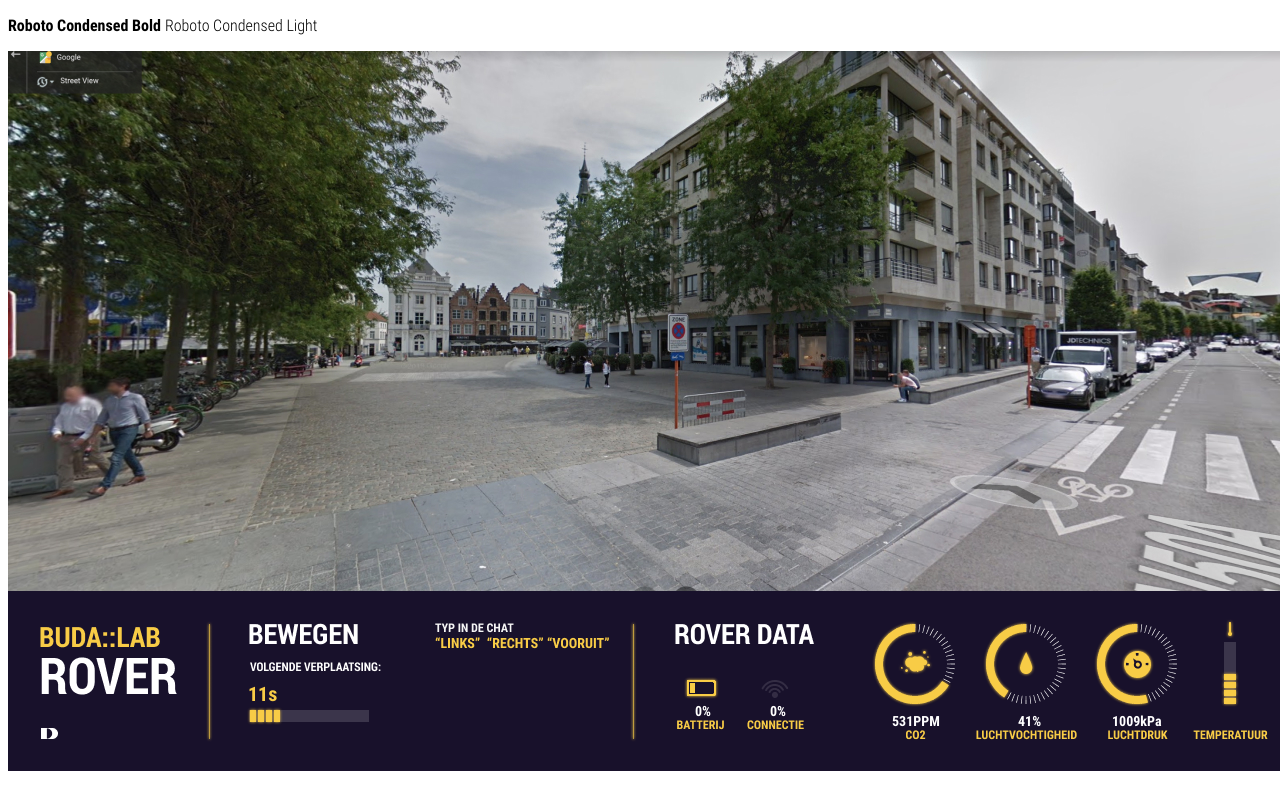
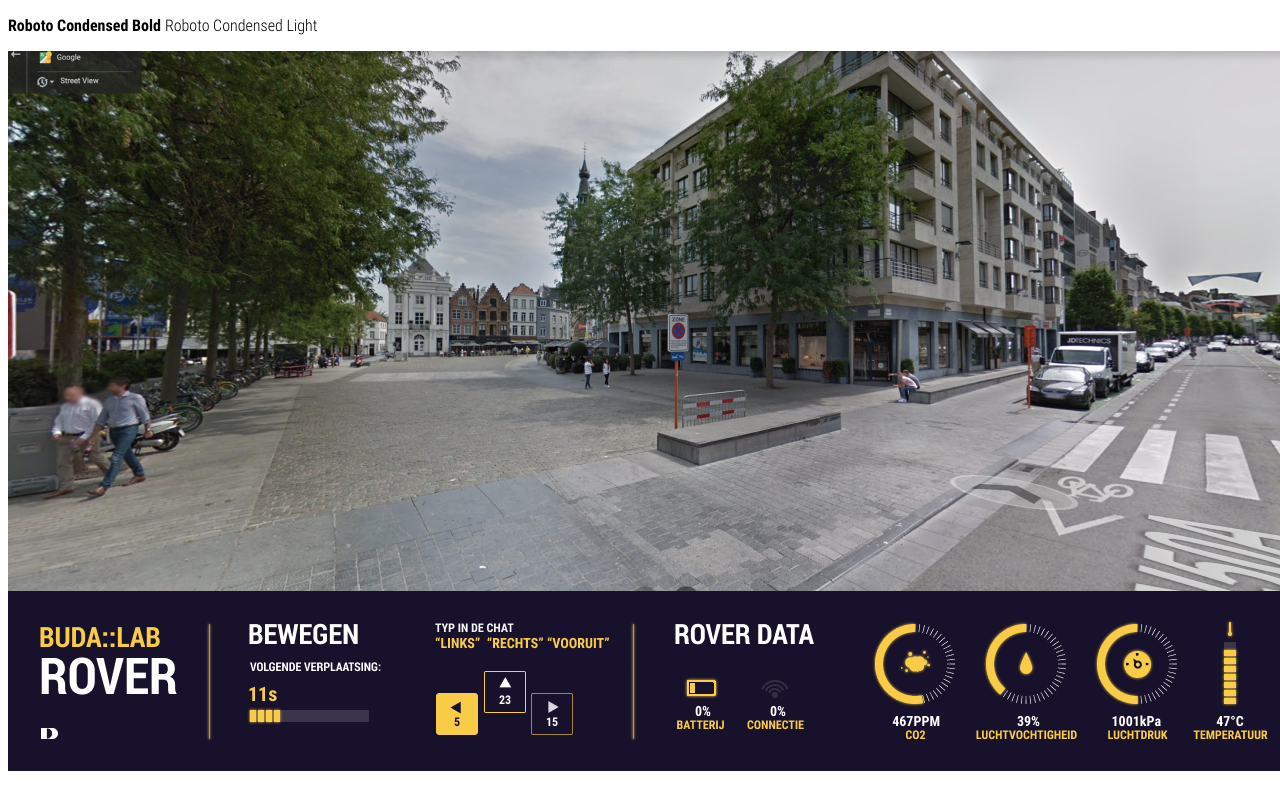
Before and after one commit to wouterverweirder/budalab-robot-overlay, a website: page overlay-test.html in a window 1280 px wide. Drawn offline with Linux system fonts and the light colour scheme.

Commit message:
added arrows

```diff
--- a/overlay-test.html
+++ b/overlay-test.html
@@ -33,13 +33,17 @@
     const width = 1280;
     const height = 720;
     const COLORS = {
-      YELLOW: '#F8CC46'
+      YELLOW: '#F8CC46',
+      BLUE: '#18112B'
     };
     const DEG_TO_RAD = Math.PI / 180;
 
     let testBeeldImg, templateImg;
     const batteryImg = [];
     const wifiImg = [];
+    const arrowLeftImg = [];
+    const arrowRightImg = [];
+    const arrowUpImg = [];
 
     const data = {
       batterijMin: 0,
@@ -61,7 +65,10 @@
       luchtdrukCurrent: 1009,
       temperatuurMin: 10,
       temperatuurMax: 50,
-      temperatuurCurrent: 25
+      temperatuurCurrent: 25,
+      votesLeft: 10,
+      votesRight: 17,
+      votesUp: 14
     };
 
     const init = async () => {
@@ -77,12 +84,22 @@
       wifiImg.push(await loadImage('assets/icon-wifi50.png'));
       wifiImg.push(await loadImage('assets/icon-wifi75.png'));
       wifiImg.push(await loadImage('assets/icon-wifi100.png'));
+      arrowLeftImg.push(await loadImage('assets/arrowleft.png'));
+      arrowLeftImg.push(await loadImage('assets/arrowleft-select.png'));
+      arrowRightImg.push(await loadImage('assets/arrowright.png'));
+      arrowRightImg.push(await loadImage('assets/arrowright-select.png'));
+      arrowUpImg.push(await loadImage('assets/arrowup.png'));
+      arrowUpImg.push(await loadImage('assets/arrowup-select.png'));
 
       setInterval(() => {
         data.verplaatsingSecondsLeft--;
         if (data.verplaatsingSecondsLeft < 0) {
           data.verplaatsingSecondsLeft = data.verplaatsingSecondsTotal;
         }
+
+        data.votesLeft = Math.floor(map(Math.random(), 0, 1, 0, 50));
+        data.votesRight = Math.floor(map(Math.random(), 0, 1, 0, 50));
+        data.votesUp = Math.floor(map(Math.random(), 0, 1, 0, 50));
 
         data.batterijCurrent-=10;
         if (data.batterijCurrent < 0) {
@@ -112,7 +129,7 @@
       });
     };
 
-    const map = (value, x1, y1, x2, y2) => (value - x1) * (y2 - x2) / (y1 - x1) + x2;
+    const map = (value, x1, y1, x2, y2) => Math.max(x2, Math.min(y2, (value - x1) * (y2 - x2) / (y1 - x1) + x2));
 
     const draw = () => {
       ctx.clearRect(0, 0, width, height);
@@ -120,6 +137,7 @@
       ctx.drawImage(testBeeldImg, 0, 0);
       ctx.drawImage(templateImg, 0, 0);
 
+      drawVotes(data.votesLeft, data.votesRight, data.votesUp);
       drawBatterij(data.batterijCurrent, data.batterijMin, data.batterijMax);
       drawWifi(data.wifiCurrent, data.wifiMin, data.wifiMax);
       drawVerplaatsing(data.verplaatsingSecondsLeft, data.verplaatsingSecondsTotal);
@@ -127,6 +145,46 @@
       drawLuchtvochtigheid(data.luchtvochtigheidCurrent, data.luchtvochtigheidMin, data.luchtvochtigheidMax);
       drawLuchtdruk(data.luchtdrukCurrent, data.luchtdrukMin, data.luchtdrukMax);
       drawTemperatuur(data.temperatuurCurrent, data.temperatuurMin, data.temperatuurMax);
+    };
+
+    const drawVotes = (left, right, up) => {
+      let direction = 'up';
+      const sorted = [left, right, up].sort().reverse();
+
+      if (up === sorted[0]) {
+        direction = 'up';
+      } else if (left === sorted[0]) {
+        direction = 'left';
+      } else if (right === sorted[0]) {
+        direction = 'right';
+      }
+
+      const leftImg = (direction === 'left') ? arrowLeftImg[1] : arrowLeftImg[0];
+      const rightImg = (direction === 'right') ? arrowRightImg[1] : arrowRightImg[0];
+      const upImg = (direction === 'up') ? arrowUpImg[1] : arrowUpImg[0];
+
+      ctx.save();
+      const offset = 31;
+      ctx.drawImage(leftImg, 428, 642);
+      ctx.drawImage(upImg, 476, 620);
+      ctx.drawImage(rightImg, 523, 642);
+
+      let textSize;
+
+      ctx.font = 'bold 12px Roboto Condensed';
+      ctx.fillStyle = (direction === 'left') ? COLORS.BLUE : 'white';
+      textSize = ctx.measureText(`${left}`);
+      ctx.fillText(`${left}`, 449 - textSize.width / 2, 675);
+
+      ctx.fillStyle = (direction === 'right') ? COLORS.BLUE : 'white';
+      textSize = ctx.measureText(`${right}`);
+      ctx.fillText(`${right}`, 544 - textSize.width / 2, 675);
+
+      ctx.fillStyle = (direction === 'up') ? COLORS.BLUE : 'white';
+      textSize = ctx.measureText(`${up}`);
+      ctx.fillText(`${up}`, 497 - textSize.width / 2, 653);
+
+      ctx.restore();
     };
 
     const drawBatterij = (value, min, max) => {
@@ -190,7 +248,8 @@
       ctx.save();
       ctx.font = 'bold 14px Roboto Condensed';
       ctx.fillStyle = 'white';
-      ctx.fillText(`${value}PPM`, 884, 675);
+      const textSize = ctx.measureText(`${value}PPM`);
+      ctx.fillText(`${value}PPM`, 932 - textSize.width, 675);
       ctx.restore();
     };
 
@@ -200,7 +259,8 @@
       ctx.save();
       ctx.font = 'bold 14px Roboto Condensed';
       ctx.fillStyle = 'white';
-      ctx.fillText(`${value}%`, 1010, 675);
+      const textSize = ctx.measureText(`${value}%`);
+      ctx.fillText(`${value}%`, 1032 - textSize.width, 675);
       ctx.restore();
     };
 
@@ -210,7 +270,8 @@
       ctx.save();
       ctx.font = 'bold 14px Roboto Condensed';
       ctx.fillStyle = 'white';
-      ctx.fillText(`${value}kPa`, 1104, 675);
+      const textSize = ctx.measureText(`${value}kPa`);
+      ctx.fillText(`${value}kPa`, 1153 - textSize.width, 675);
       ctx.restore();
     };
 
@@ -218,6 +279,12 @@
       const numBlokjes = Math.floor(map(value, min, max, 0, 8));
 
       ctx.save();
+
+      ctx.font = 'bold 14px Roboto Condensed';
+      ctx.fillStyle = 'white';
+      const textSize = ctx.measureText(`${value}°C`);
+      ctx.fillText(`${value}°C`, 1222 - textSize.width / 2, 675);
+
       ctx.fillStyle = COLORS.YELLOW;
       ctx.shadowColor = COLORS.YELLOW;
       ctx.shadowBlur = 3;
@@ -227,6 +294,7 @@
       for(let i = 0; i < numBlokjes; i++) {
         ctx.fillRect(offsetX, offsetY - (i * 8), 12, 6);
       }
+
       ctx.restore();
     };
 
```
Also changed, not shown: assets/arrowleft-select.png (added), assets/arrowleft.png (added), assets/arrowright-select.png (added), assets/arrowright.png (added), assets/arrowup-select.png (added), assets/arrowup.png (added).
